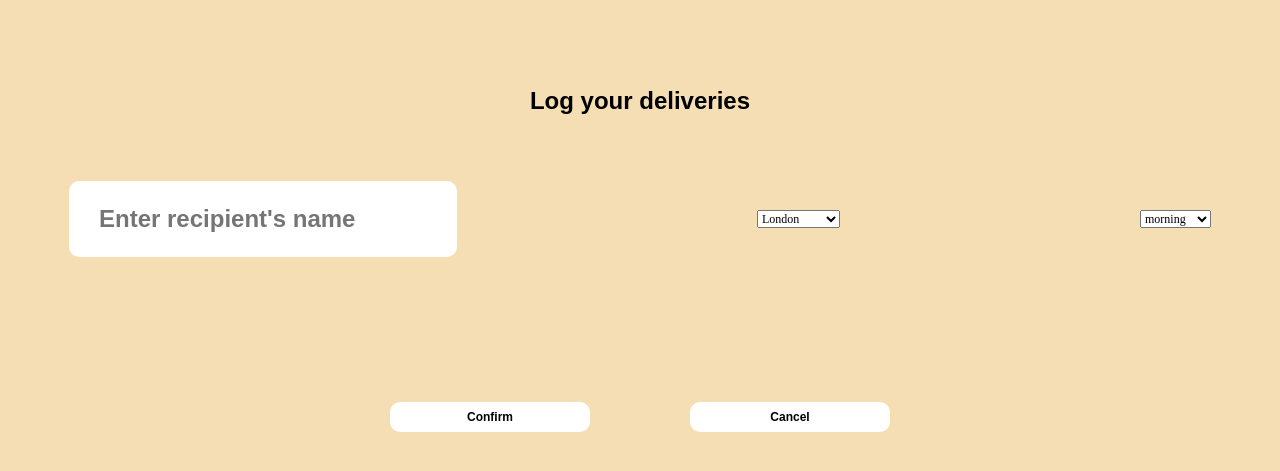
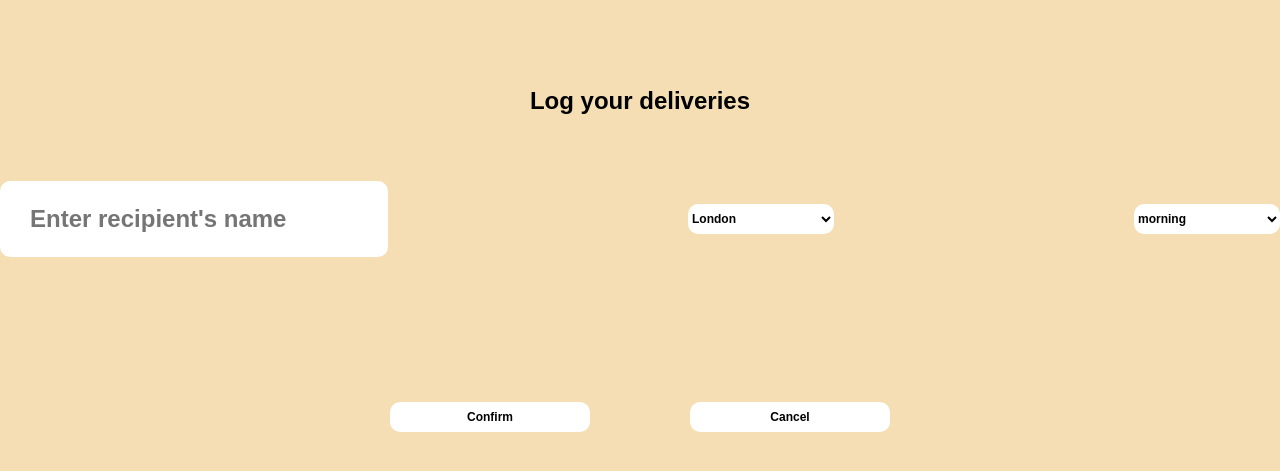
Before and after one commit to ShalevAri/int-typescript-final, a plain HTML site: page index.html in a window 1280 px wide. Shown: the part 63-534 px from the top of the page. Drawn offline with Linux system fonts and the light colour scheme.

Commit message:
chore(styling): add

```diff
--- a/styles.scss
+++ b/styles.scss
@@ -59,3 +59,23 @@
 	border-radius: 10px;
 	background: white;
 }
+
+.location {
+	width: 200px;
+	height: 30px;
+	font-weight: 700;
+	font-family: "Poppins", sans-serif;
+	border: none;
+	border-radius: 10px;
+	background: white;
+}
+
+.time {
+	width: 200px;
+	height: 30px;
+	font-weight: 700;
+	font-family: "Poppins", sans-serif;
+	border: none;
+	border-radius: 10px;
+	background: white;
+}
```
Also changed, not shown: dist/styles.css.
